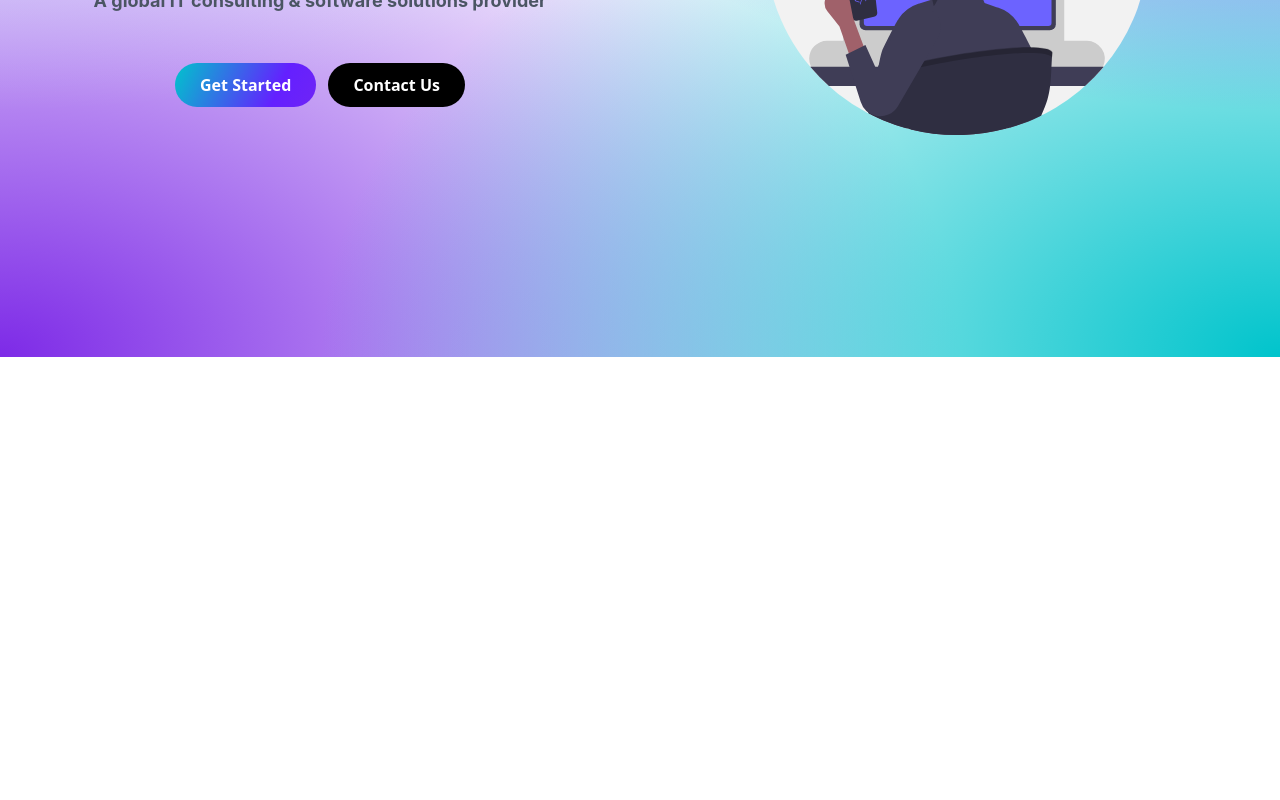
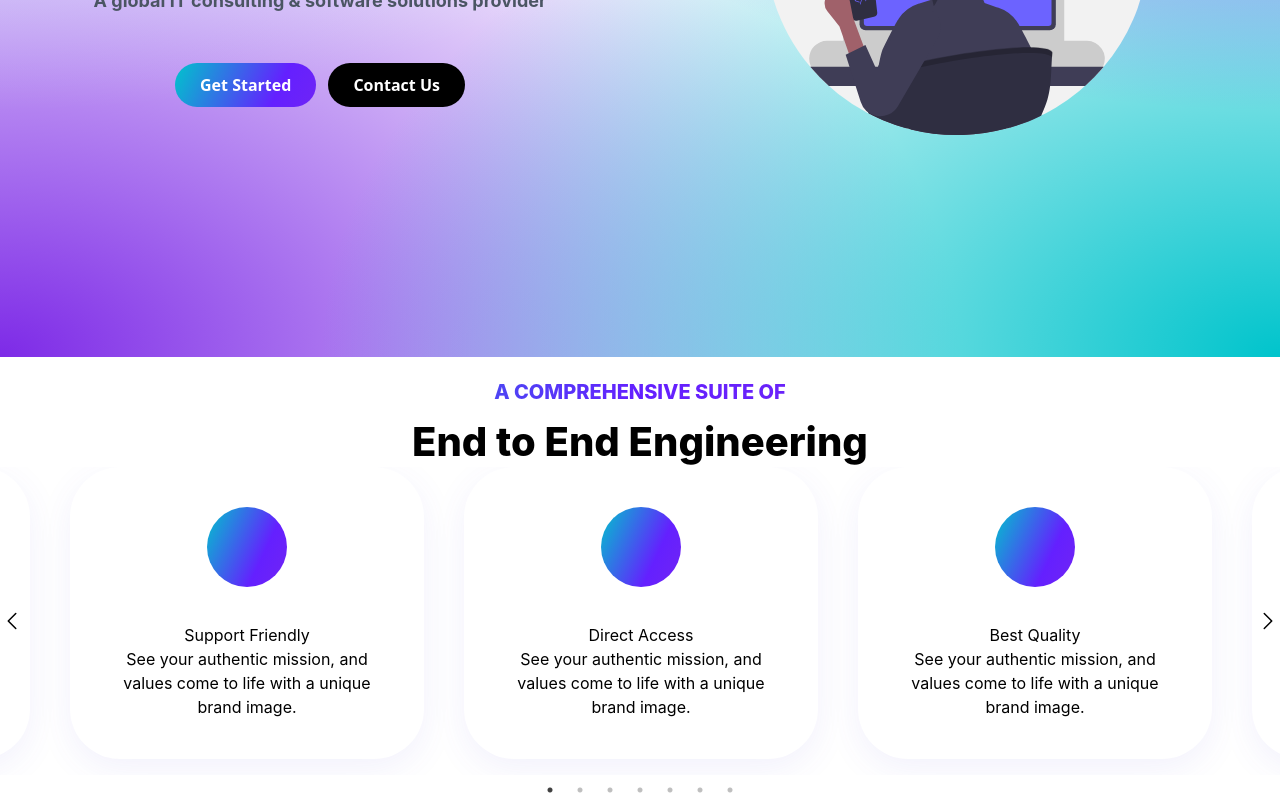
Before and after one commit to Rishikesh1601/Sofware_Website, a React (Create React App) app: page / in a window 1280 px wide. Shown: the part 489-1289 px from the top of the page. Before the commit the page ends 846 px from the top, so only its background shows below. Built offline with nearby package versions, Linux system fonts and the light colour scheme.

Commit message:
working on sliders

```diff
--- a/package.json
+++ b/package.json
@@ -12,6 +12,8 @@
     "react-dom": "^18.2.0",
     "react-icons": "^5.0.1",
     "react-scripts": "5.0.1",
+    "react-slick": "^0.29.0",
+    "slick-carousel": "^1.8.1",
     "web-vitals": "^2.1.4"
   },
   "scripts": {
--- a/src/App.js
+++ b/src/App.js
@@ -2,13 +2,14 @@
 import './App.css';
 import Navbar from './components/Navbar';
 import MainTitle from './components/MainTitle';
-
+import EndToEndComponent from './components/Endtoendproducts.component';
 function App() {
   return (
     <>
     <div className=''>
       <Navbar />
       <MainTitle />
+      <EndToEndComponent />
     </div>
     </>
   );
--- /dev/null
+++ b/src/components/End.card.component.js
@@ -0,0 +1,20 @@
+// CarouselItem.js
+import React from 'react';
+import './card.css'
+const EndCarouselCard = ({ title, icon, description }) => {
+  return (
+    <div className="featured-item style-3 text-center mx-5 mb-4">
+      <div className="featured-icon">
+        <i className={`flaticon ${icon}`}></i>
+      </div>
+      <div className="featured-desc">
+        <div className="featured-title">
+          <h5>{title}</h5>
+        </div>
+        <p>{description}</p>
+      </div>
+    </div>
+  );
+};
+
+export default EndCarouselCard;
--- /dev/null
+++ b/src/components/Endtoendproducts.component.js
@@ -0,0 +1,95 @@
+import React from 'react';
+import Slider from 'react-slick';
+import EndCarouselCard from './End.card.component';
+
+import 'slick-carousel/slick/slick.css';
+import 'slick-carousel/slick/slick-theme.css';
+
+import { ChevronLeftIcon, ChevronRightIcon } from '@heroicons/react/24/solid';// Import Chevron icons from Heroicons
+import './card.css'
+const EndToEndComponent = () => {
+  const items = [
+    { title: 'Direct Access', icon: 'flaticon-social-media-marketing', description: 'See your authentic mission, and values come to life with a unique brand image.' },
+    { title: 'Best Quality', icon: 'flaticon-pen-tablet', description: 'See your authentic mission, and values come to life with a unique brand image.' },
+    { title: 'Manage Dataset', icon: 'flaticon-3d-model', description: 'See your authentic mission, and values come to life with a unique brand image.' },
+    { title: 'Support Friendly', icon: 'flaticon-customer-service', description: 'See your authentic mission, and values come to life with a unique brand image.' },
+    { title: 'Support Friendly', icon: 'flaticon-customer-service', description: 'See your authentic mission, and values come to life with a unique brand image.' },
+    { title: 'Support Friendly', icon: 'flaticon-customer-service', description: 'See your authentic mission, and values come to life with a unique brand image.' },
+    { title: 'Support Friendly', icon: 'flaticon-customer-service', description: 'See your authentic mission, and values come to life with a unique brand image.' },
+  ];
+
+  // ... (Previous code remains unchanged)
+
+const settings = {
+    dots: true,
+    infinite: true,
+    speed: 500,
+    slidesToShow: 3,
+    slidesToScroll: 1,
+    nextArrow: <SampleNextArrow />,
+    prevArrow: <SamplePrevArrow />,
+    centerMode: true, // Enable center mode
+    responsive: [
+      {
+        breakpoint: 1024,
+        settings: {
+          slidesToShow: 3,
+          slidesToScroll: 1,
+        },
+      },
+      {
+        breakpoint: 768,
+        settings: {
+          slidesToShow: 2,
+          slidesToScroll: 1,
+        },
+      },
+      {
+        breakpoint: 600,
+        settings: {
+          slidesToShow: 1,
+          slidesToScroll: 1,
+        },
+      },
+    ],
+  };
+
+
+
+
+  return (
+    <section className="pt-5">
+        <div class="theme-title z-index-1">
+          <h6 className='text-center'>A Comprehensive Suite of</h6>
+          <h2 className='text-center'>End to End Engineering</h2>
+        </div>
+      <div className="container">
+        <Slider {...settings}>
+          {items.map((item, index) => (
+            <EndCarouselCard key={index} {...item} />
+          ))}
+        </Slider>
+      </div>
+    </section>
+  );
+};
+
+const SampleNextArrow = (props) => {
+  const { onClick } = props;
+  return (
+    <div className="arrow next" onClick={onClick}>
+      <ChevronRightIcon className="h-6 w-6" />
+    </div>
+  );
+};
+
+const SamplePrevArrow = (props) => {
+  const { onClick } = props;
+  return (
+    <div className="arrow prev" onClick={onClick}>
+      <ChevronLeftIcon className="h-6 w-6" />
+    </div>
+  );
+};
+
+export default EndToEndComponent;
--- /dev/null
+++ b/src/components/card.css
@@ -0,0 +1,77 @@
+.featured-item {
+    padding: 40px 30px;
+    position: relative;
+    border-radius: 50px;
+    overflow: hidden;
+    z-index: 9;
+    background: var(--themeht-white-color);
+    box-shadow: 0 10px 35px 0 rgba(92.99999999999996, 72.00000000000001, 223, .08);
+}
+.featured-item .featured-icon {
+    display: inline-block;
+    position: relative;
+    margin-bottom: 30px;
+}
+.featured-item.style-3 .featured-icon i {
+    -webkit-text-fill-color: inherit;
+    border-radius: 50%;
+    background: linear-gradient(115deg, #00c4cc, #6420ff, #7d2ae7);
+    color: white;
+    width: 80px;
+    height: 80px;
+    line-height: 80px;
+    font-size: 40px;
+    text-align: center;
+    background-size: 150% 100%;
+    -webkit-transition: all .3s cubic-bezier(.02, .54, .58, 1);
+    -o-transition: all .3s cubic-bezier(.02, .54, .58, 1);
+    transition: all .3s cubic-bezier(.02, .54, .58, 1);
+    moz-transition: all .4s ease-in-out;
+    -o-transition: all .4s ease-in-out;
+    -webkit-transition: all .4s ease-in-out;
+    transition: all .4s ease-in-out;
+}
+.featured-item .featured-icon i {
+    display: inline-block;
+}
+.featured-item.style-3 .featured-icon i:hover{
+    border-radius:12%;
+}
+/* Add this to your stylesheet */
+.arrow {
+    position: absolute;
+    top: 50%;
+    transform: translateY(-50%);
+}
+
+  .arrow.prev {
+    left: 0;
+}
+
+  .arrow.next {
+    right: 0;
+
+}
+
+.z-index-1 {
+    z-index: 1;
+    position: relative;
+}
+.theme-title h6 {
+    position: relative;
+    font-weight: 800;
+    text-transform: uppercase;
+    margin-bottom: 10px;
+    background: linear-gradient(115deg, #00c4cc, #6420ff, #7d2ae7);
+    background-clip: border-box;
+    -webkit-background-clip: text;
+    -webkit-text-fill-color: transparent;
+    font-size: 20px;
+    line-height: 30px;
+    text-align: center;
+}
+h2 {
+    font-size: 40px;
+    line-height: 50px;
+    font-weight: 800;
+}
--- /dev/null
+++ b/src/page/home.page.js
@@ -0,0 +1,15 @@
+import React from 'react'
+import Navbar from '../components/Navbar';
+import MainTitle from '../components/MainTitle';
+
+const HomePage = () => {
+  return (
+    <>
+    <Navbar />
+    <MainTitle />
+
+    </>
+  )
+}
+
+export default HomePage;
```
Also changed, not shown: src/assets/aboutuspage.svg (added), 1 other file (tests, documents, lock files or other folders).
